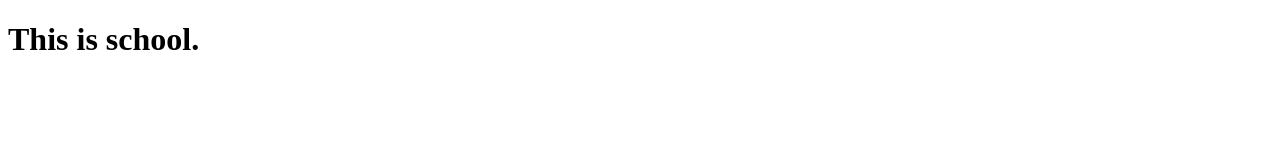
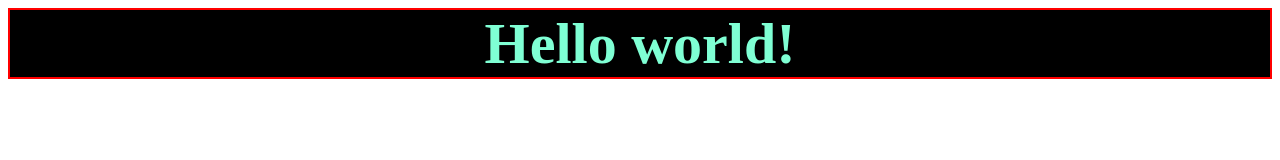
Before and after one commit to seavley/testingGit, a plain HTML site: page index.html in a window 1280 px wide. Drawn offline with Linux system fonts and the light colour scheme.

Commit message:
Add html CSS

```diff
--- a/StyleCSS/style.css
+++ b/StyleCSS/style.css
@@ -0,0 +1,9 @@
+h1{
+    background-color: black;
+    color: aquamarine;
+    font-size: 58px;
+    margin: auto;
+    text-align: center;
+    padding: 0;
+    border: 2px solid red;
+}
--- a/index.html
+++ b/index.html
@@ -5,8 +5,10 @@
     <meta http-equiv="X-UA-Compatible" content="IE=edge">
     <meta name="viewport" content="width=device-width, initial-scale=1.0">
     <title>Document</title>
+    <link rel="stylesheet" href="StyleCSS/style.css">
+    <script src="JS/script.js"></script>
 </head>
 <body>
-    <h1>This is school.</h1>
+    <h1>Hello world!</h1>
 </body>
 </html>
```
